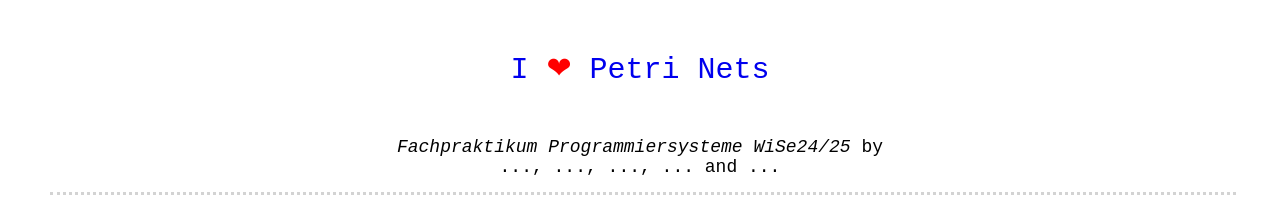
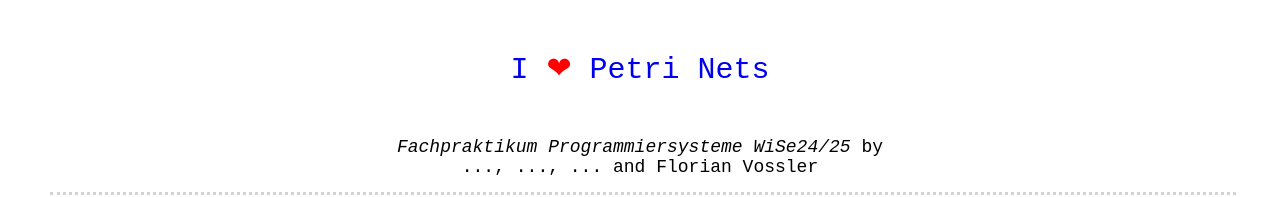
Before and after one commit to Fachpraktikum-Programmiersysteme/Norden, an Angular app: page / in a window 1280 px wide. Shown: the top 197 px of the page. Built offline with nearby package versions, Linux system fonts and the light colour scheme.

Commit message:
NORDEN-43 Namen hinzugefügt

```diff
--- a/src/app/app.component.html
+++ b/src/app/app.component.html
@@ -5,7 +5,7 @@
     </div>
     <h2>
         <i>Fachpraktikum Programmiersysteme WiSe24/25</i> by<br>
-        ..., ..., ..., ... and ...
+        ..., ..., ... and Florian Vossler
     </h2>
 
     <!--    Main content    -->
```
